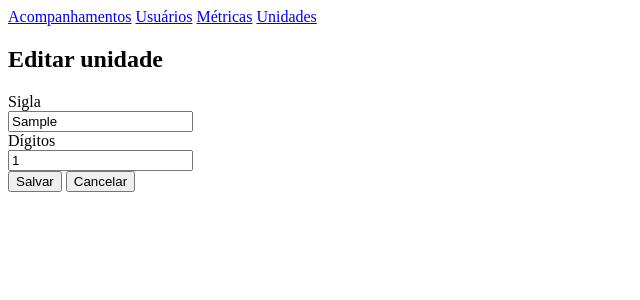
After one commit to rmveiga/sistemafit, a Django app: page /unidades/update/1 in a window 1280 px wide. The commit adds this page. Shown: the top 300 px of the page, without its empty margins (0-640 px from the left). Run offline with Django 3.2, Linux system fonts and the light colour scheme; tables that the repository leaves empty hold one stand-in row (values such as "Sample post").

Commit message:
.gitignore - Incluído o diretório migrations
main/templates/unidades/list.html
- Criados botões com links para editar e excluir unidades

main/templates/unidades/update.html
- Criado template para editar uma unidade

unidade/urls.py
- Criada url de edição de unidade

unidade/views.py
- Criada função que permite editar uma unidade

```diff
--- /dev/null
+++ b/main/templates/unidades/update.html
@@ -0,0 +1,34 @@
+{% extends "base_model.html" %}
+
+{% block unidades %}
+    <div class="row">
+        <div class="col-md-9">
+            <h2>Editar unidade</h2>
+        </div>
+    </div>
+    <form method="post">
+        {% csrf_token %}
+
+        {% for field in form %}
+            <div class="form-group row">
+                <label for="{{ field.id_for_label }}" class="col-sm-2 col-form-label">{{ field.label }}</label>
+                <div class="col-sm-10 ">
+                    {{ field }}
+                </div>
+            </div>
+            {% if field.errors %}
+                {% for error in field.errors %}
+                    <div class="offset-sm-2 col-sm-10">
+                        <span class="badge badge-pill badge-danger">{{ error }}</span>
+                    </div>
+                {% endfor %}
+            {% endif %}
+        {% endfor %}
+        <div class="row justify-content-end">
+            <div class="col-md-2">
+                <button class="btn btn-primary btn-block" type="submit">Salvar</button>
+                <a href="/unidades/list"><button class="btn btn-primary btn-block" type="button">Cancelar</button></a>
+            </div>
+        </div>
+    </form>
+{% endblock %}
--- a/unidade/urls.py
+++ b/unidade/urls.py
@@ -5,6 +5,6 @@ from unidade import views
 urlpatterns = [
     path('list', views.list_unidades, name='list-unidades'),
     path('create', views.create_unidade, name='create-unidade'),
-    # path('update/<int:unidade_id>', views.update_unidade, name='update-unidade'),
+    path('update/<int:unidade_id>', views.update_unidade, name='update-unidade'),
     # path('delete/<int:unidade_id>', views.delete_unidade, name='delete-unidade'),
 ]
--- a/unidade/views.py
+++ b/unidade/views.py
@@ -22,7 +22,27 @@ def create_unidade(request):
         form = UnidadeModelForm()
 
     context = {
+        'form': form,
+    }
+
+    return render(request, 'unidades/create.html', context=context)
+
+def update_unidade(request, unidade_id):
+    unidade = Unidade.objects.get(pk=unidade_id)
+
+    if request.method == 'POST':
+        if request.POST.get('sigla') != unidade.sigla:
+            print('diferente')
+
+        form = UnidadeModelForm(data=request.POST, instance=unidade)
+        if form.is_valid():
+            form.save()
+            return redirect('unidade:list-unidades')
+    else:
+        form = UnidadeModelForm(instance=unidade)
+
+    context = {
         'form': form
     }
 
-    return render(request, 'unidades/create.html', context=context)
+    return render(request, 'unidades/update.html', context=context)
```
Also changed, not shown: main/templates/unidades/list.html (+4 -17 lines), acompanhamento/migrations/0001_initial.py, metrica/migrations/0001_initial.py, unidade/migrations/0001_initial.py, usuario/migrations/0001_initial.py, usuario/migrations/0002_auto_20200723_2036.py (deleted), 1 other file.
